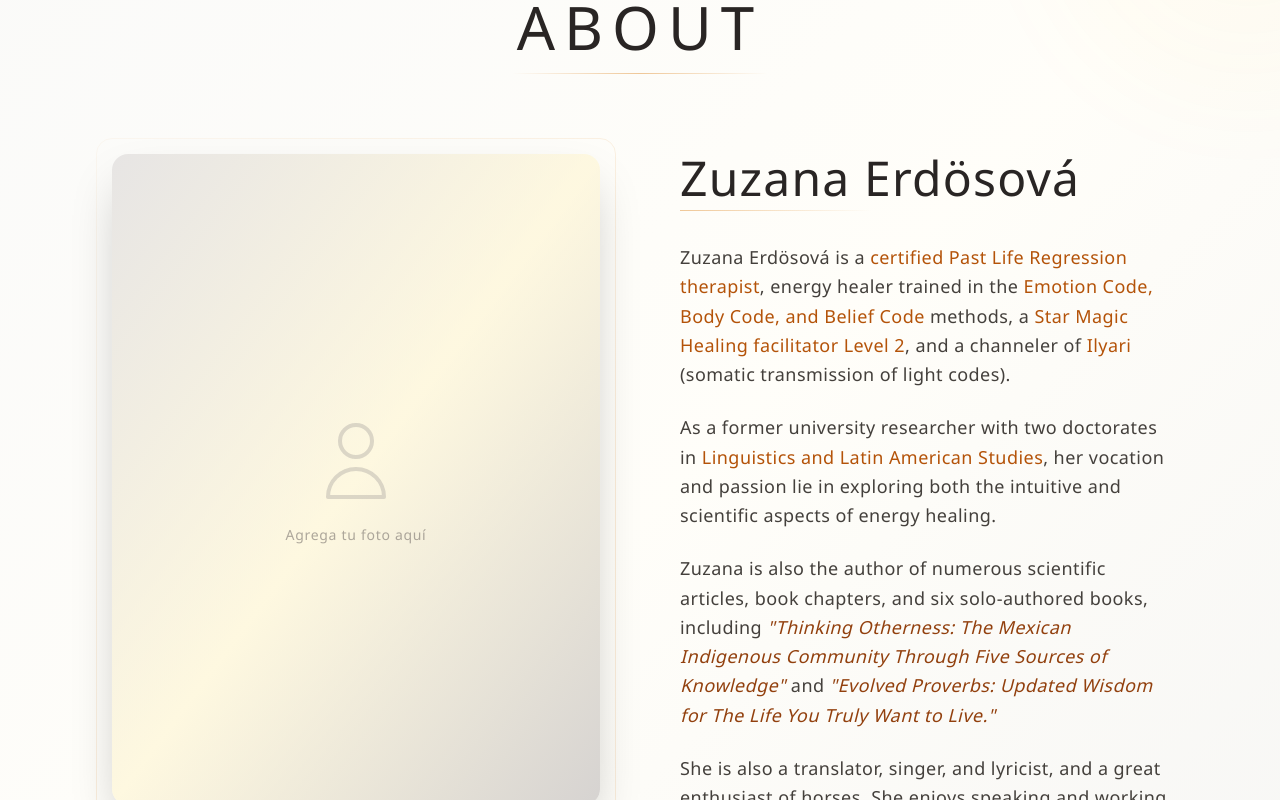
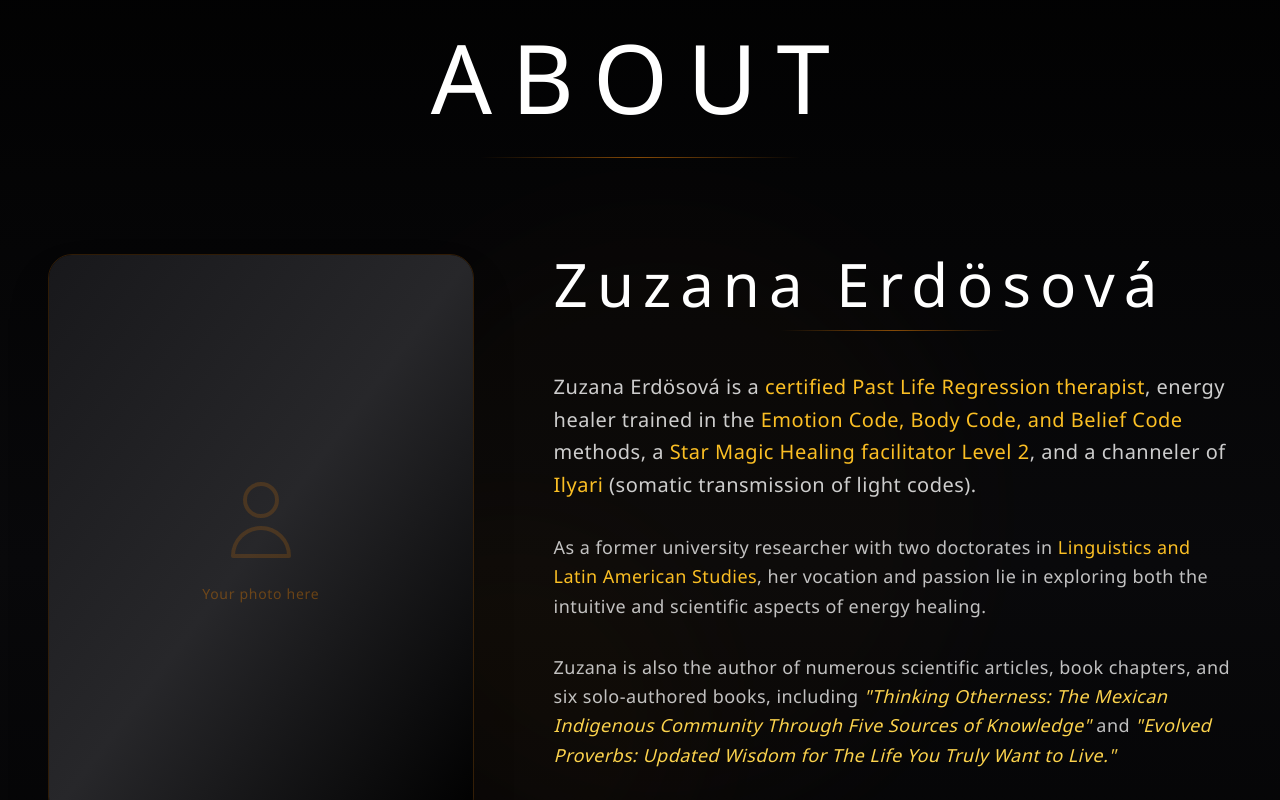
Before and after one commit to noirpraxis-dotcom/luis-virrueta-web, a React (Vite) app: page / in a window 1280 px wide. Shown: the part 1880-2680 px from the top of the page. Built offline with nearby package versions, Linux system fonts and the light colour scheme.

Commit message:
Elementos reutilizables y About cinematografico dark

```diff
--- a/src/components/About.jsx
+++ b/src/components/About.jsx
@@ -1,6 +1,11 @@
 import { motion } from 'framer-motion'
 import { useInView } from 'framer-motion'
 import { useRef } from 'react'
+import {
+  CinematicTitle,
+  GradientLine,
+  DecorativeBlur
+} from '../elementos/ElementosReutilizables'
 
 const About = () => {
   const ref = useRef(null)
@@ -10,61 +15,48 @@ const About = () => {
     <section
       id="about"
       ref={ref}
-      className="relative min-h-screen bg-gradient-to-br from-stone-50 via-amber-50/30 to-stone-100 py-24 lg:py-32 overflow-hidden"
+      className="relative min-h-screen bg-gradient-to-b from-black via-zinc-950 to-black py-32 lg:py-40 overflow-hidden"
     >
       {/* Efectos decorativos de fondo */}
       <div className="absolute inset-0 overflow-hidden pointer-events-none">
-        <motion.div
-          initial={{ opacity: 0, scale: 0.8 }}
-          animate={isInView ? { opacity: 0.03, scale: 1 } : {}}
-          transition={{ duration: 2 }}
-          className="absolute -top-40 -right-40 w-96 h-96 bg-amber-400 rounded-full blur-3xl"
-        />
-        <motion.div
-          initial={{ opacity: 0, scale: 0.8 }}
-          animate={isInView ? { opacity: 0.02, scale: 1 } : {}}
-          transition={{ duration: 2, delay: 0.3 }}
-          className="absolute -bottom-40 -left-40 w-96 h-96 bg-stone-400 rounded-full blur-3xl"
-        />
+        <DecorativeBlur position="top-right" color="amber" size="large" />
+        <DecorativeBlur position="bottom-left" color="amber" size="medium" />
       </div>
 
-      <div className="relative max-w-6xl mx-auto px-6 lg:px-12">
-        {/* Título de la sección */}
-        <motion.div
-          initial={{ opacity: 0, y: 30 }}
-          animate={isInView ? { opacity: 1, y: 0 } : {}}
-          transition={{ duration: 0.8, ease: [0.76, 0, 0.24, 1] }}
-          className="text-center mb-20"
-        >
-          <h2 className="text-5xl lg:text-6xl font-light text-stone-800 tracking-[0.15em] mb-4" style={{ fontFamily: 'Gotham, sans-serif' }}>
+      <div className="relative max-w-7xl mx-auto px-6 lg:px-12">
+        {/* Título cinematográfico de la sección */}
+        <div className="text-center mb-24">
+          <CinematicTitle size="large" delay={0}>
             ABOUT
-          </h2>
+          </CinematicTitle>
+
           <motion.div
             initial={{ scaleX: 0 }}
             animate={isInView ? { scaleX: 1 } : {}}
-            transition={{ duration: 1, delay: 0.3, ease: [0.76, 0, 0.24, 1] }}
-            className="h-px bg-gradient-to-r from-transparent via-amber-600/40 to-transparent mx-auto w-64"
-          />
-        </motion.div>
+            transition={{ duration: 1.5, delay: 0.3, ease: [0.76, 0, 0.24, 1] }}
+          >
+            <GradientLine width="w-80" color="amber" opacity="60" className="mt-8" />
+          </motion.div>
+        </div>
 
-        {/* Contenedor principal con imagen y texto */}
-        <div className="grid lg:grid-cols-2 gap-16 lg:gap-20 items-start">
-          {/* Espacio para la foto */}
+        {/* Contenedor principal con imagen y texto - Estilo cinematográfico */}
+        <div className="grid lg:grid-cols-5 gap-16 lg:gap-20 items-start max-w-7xl mx-auto">
+          {/* Espacio para la foto - 2 columnas */}
           <motion.div
             initial={{ opacity: 0, x: -50 }}
             animate={isInView ? { opacity: 1, x: 0 } : {}}
-            transition={{ duration: 0.8, delay: 0.2, ease: [0.76, 0, 0.24, 1] }}
-            className="relative group"
+            transition={{ duration: 1, delay: 0.4, ease: [0.76, 0, 0.24, 1] }}
+            className="lg:col-span-2 relative group"
           >
-            <div className="relative aspect-[3/4] overflow-hidden rounded-2xl shadow-2xl">
-              {/* Placeholder para la foto - Fondo elegante mientras subes la imagen */}
-              <div className="absolute inset-0 bg-gradient-to-br from-stone-200 via-amber-100/50 to-stone-300 flex items-center justify-center">
+            <div className="relative aspect-[3/4] overflow-hidden rounded-3xl shadow-2xl border border-amber-600/20">
+              {/* Placeholder para la foto - Estilo dark */}
+              <div className="absolute inset-0 bg-gradient-to-br from-zinc-900 via-zinc-800 to-black flex items-center justify-center">
                 <div className="text-center p-8">
-                  <svg className="w-24 h-24 mx-auto text-stone-400/40 mb-4" fill="none" viewBox="0 0 24 24" stroke="currentColor">
+                  <svg className="w-24 h-24 mx-auto text-amber-600/20 mb-4" fill="none" viewBox="0 0 24 24" stroke="currentColor">
                     <path strokeLinecap="round" strokeLinejoin="round" strokeWidth={1} d="M16 7a4 4 0 11-8 0 4 4 0 018 0zM12 14a7 7 0 00-7 7h14a7 7 0 00-7-7z" />
                   </svg>
-                  <p className="text-stone-500/60 text-sm tracking-wider font-light" style={{ fontFamily: 'Gotham, sans-serif' }}>
-                    Agrega tu foto aquí
+                  <p className="text-amber-600/40 text-sm tracking-wider font-light" style={{ fontFamily: 'Gotham, sans-serif' }}>
+                    Your photo here
                   </p>
                 </div>
               </div>
@@ -79,77 +71,78 @@ const About = () => {
 
               {/* Overlay decorativo en hover */}
               <motion.div
-                className="absolute inset-0 bg-gradient-to-t from-stone-900/20 to-transparent opacity-0 group-hover:opacity-100 transition-opacity duration-500"
+                className="absolute inset-0 bg-gradient-to-t from-amber-600/20 to-transparent opacity-0 group-hover:opacity-100 transition-opacity duration-500"
               />
             </div>
 
-            {/* Marco decorativo */}
+            {/* Marco decorativo brillante */}
             <motion.div
               initial={{ opacity: 0 }}
               animate={isInView ? { opacity: 1 } : {}}
-              transition={{ duration: 1, delay: 0.5 }}
-              className="absolute -inset-4 border border-amber-600/20 rounded-2xl -z-10"
+              transition={{ duration: 1.5, delay: 0.7 }}
+              className="absolute -inset-6 border border-amber-600/10 rounded-3xl -z-10 blur-sm"
             />
           </motion.div>
 
-          {/* Contenido de texto */}
+          {/* Contenido de texto - 3 columnas - Estilo cinematográfico */}
           <motion.div
             initial={{ opacity: 0, x: 50 }}
             animate={isInView ? { opacity: 1, x: 0 } : {}}
-            transition={{ duration: 0.8, delay: 0.4, ease: [0.76, 0, 0.24, 1] }}
-            className="flex flex-col justify-center space-y-8"
+            transition={{ duration: 1, delay: 0.6, ease: [0.76, 0, 0.24, 1] }}
+            className="lg:col-span-3 flex flex-col justify-center space-y-10"
           >
-            {/* Nombre */}
+            {/* Nombre cinematográfico */}
             <div>
-              <h3 className="text-4xl lg:text-5xl font-light text-stone-800 mb-2 tracking-wide" style={{ fontFamily: 'Gotham, sans-serif' }}>
+              <h3 className="text-5xl lg:text-6xl font-light text-white mb-4 tracking-[0.15em]" style={{ fontFamily: 'Gotham, sans-serif' }}>
                 Zuzana Erdösová
               </h3>
               <motion.div
                 initial={{ scaleX: 0 }}
                 animate={isInView ? { scaleX: 1 } : {}}
-                transition={{ duration: 0.8, delay: 0.6 }}
-                className="h-px bg-gradient-to-r from-amber-600/40 to-transparent w-48 origin-left"
-              />
+                transition={{ duration: 1, delay: 0.8 }}
+              >
+                <GradientLine width="w-56" color="amber" opacity="60" className="mx-0" />
+              </motion.div>
             </div>
 
-            {/* Descripción principal */}
+            {/* Descripción principal con estilo dark */}
             <motion.div
-              initial={{ opacity: 0, y: 20 }}
+              initial={{ opacity: 0, y: 30 }}
               animate={isInView ? { opacity: 1, y: 0 } : {}}
-              transition={{ duration: 0.8, delay: 0.7 }}
-              className="space-y-6"
+              transition={{ duration: 1, delay: 0.9 }}
+              className="space-y-8"
             >
-              <p className="text-stone-700 text-lg leading-relaxed font-light tracking-wide" style={{ fontFamily: 'Gotham, sans-serif' }}>
-                Zuzana Erdösová is a <span className="text-amber-700 font-normal">certified Past Life Regression therapist</span>, energy healer trained in the <span className="text-amber-700 font-normal">Emotion Code, Body Code, and Belief Code</span> methods, a <span className="text-amber-700 font-normal">Star Magic Healing facilitator Level 2</span>, and a channeler of <span className="text-amber-700 font-normal">Ilyari</span> (somatic transmission of light codes).
+              <p className="text-white/80 text-xl leading-relaxed font-light tracking-wide" style={{ fontFamily: 'Gotham, sans-serif' }}>
+                Zuzana Erdösová is a <span className="text-amber-400 font-normal">certified Past Life Regression therapist</span>, energy healer trained in the <span className="text-amber-400 font-normal">Emotion Code, Body Code, and Belief Code</span> methods, a <span className="text-amber-400 font-normal">Star Magic Healing facilitator Level 2</span>, and a channeler of <span className="text-amber-400 font-normal">Ilyari</span> (somatic transmission of light codes).
               </p>
 
-              <p className="text-stone-700 text-lg leading-relaxed font-light tracking-wide" style={{ fontFamily: 'Gotham, sans-serif' }}>
-                As a former university researcher with two doctorates in <span className="text-amber-700 font-normal">Linguistics and Latin American Studies</span>, her vocation and passion lie in exploring both the intuitive and scientific aspects of energy healing.
+              <p className="text-white/75 text-lg leading-relaxed font-light tracking-wide" style={{ fontFamily: 'Gotham, sans-serif' }}>
+                As a former university researcher with two doctorates in <span className="text-amber-400 font-normal">Linguistics and Latin American Studies</span>, her vocation and passion lie in exploring both the intuitive and scientific aspects of energy healing.
               </p>
 
-              <p className="text-stone-700 text-lg leading-relaxed font-light tracking-wide" style={{ fontFamily: 'Gotham, sans-serif' }}>
-                Zuzana is also the author of numerous scientific articles, book chapters, and six solo-authored books, including <em className="text-amber-800">"Thinking Otherness: The Mexican Indigenous Community Through Five Sources of Knowledge"</em> and <em className="text-amber-800">"Evolved Proverbs: Updated Wisdom for The Life You Truly Want to Live."</em>
+              <p className="text-white/75 text-lg leading-relaxed font-light tracking-wide" style={{ fontFamily: 'Gotham, sans-serif' }}>
+                Zuzana is also the author of numerous scientific articles, book chapters, and six solo-authored books, including <em className="text-amber-300">"Thinking Otherness: The Mexican Indigenous Community Through Five Sources of Knowledge"</em> and <em className="text-amber-300">"Evolved Proverbs: Updated Wisdom for The Life You Truly Want to Live."</em>
               </p>
 
-              <p className="text-stone-700 text-lg leading-relaxed font-light tracking-wide" style={{ fontFamily: 'Gotham, sans-serif' }}>
+              <p className="text-white/75 text-lg leading-relaxed font-light tracking-wide" style={{ fontFamily: 'Gotham, sans-serif' }}>
                 She is also a translator, singer, and lyricist, and a great enthusiast of horses. She enjoys speaking and working in several languages (English, Spanish, and her native Czech), and living in intercultural environments surrounded by beautiful nature.
               </p>
             </motion.div>
 
-            {/* Elementos decorativos / credenciales */}
+            {/* Credenciales elegantes estilo dark */}
             <motion.div
-              initial={{ opacity: 0, y: 20 }}
+              initial={{ opacity: 0, y: 30 }}
               animate={isInView ? { opacity: 1, y: 0 } : {}}
-              transition={{ duration: 0.8, delay: 0.9 }}
-              className="flex flex-wrap gap-3 pt-6"
+              transition={{ duration: 1, delay: 1.1 }}
+              className="flex flex-wrap gap-3 pt-8"
             >
               {['Past Life Regression', 'Energy Healing', 'Star Magic Level 2', 'Ilyari Channeler'].map((badge, index) => (
                 <motion.span
                   key={index}
                   initial={{ opacity: 0, scale: 0.8 }}
                   animate={isInView ? { opacity: 1, scale: 1 } : {}}
-                  transition={{ duration: 0.5, delay: 1 + index * 0.1 }}
-                  className="px-5 py-2 bg-white/60 backdrop-blur-sm border border-amber-600/20 rounded-full text-stone-700 text-sm tracking-wider font-light shadow-sm"
+                  transition={{ duration: 0.5, delay: 1.2 + index * 0.1 }}
+                  className="px-6 py-3 bg-white/5 backdrop-blur-sm border border-amber-600/30 rounded-full text-amber-400/90 text-sm tracking-[0.15em] uppercase font-light shadow-lg hover:bg-white/10 hover:border-amber-600/50 transition-all duration-300"
                   style={{ fontFamily: 'Gotham, sans-serif' }}
                 >
                   {badge}
--- /dev/null
+++ b/src/elementos/ElementosReutilizables.jsx
@@ -0,0 +1,194 @@
+import { motion } from 'framer-motion'
+
+/**
+ * Efecto de backdrop blur con fondo semi-transparente
+ * Úsalo para textos sobre imágenes o videos
+ */
+export const BackdropBlurCard = ({ children, className = "" }) => {
+  return (
+    <div className={`backdrop-blur-sm bg-black/10 p-6 rounded-2xl ${className}`}>
+      {children}
+    </div>
+  )
+}
+
+/**
+ * Botón elegante con borde y efecto hover
+ */
+export const GlassButton = ({
+  children,
+  href = "#",
+  className = "",
+  onClick = null
+}) => {
+  return (
+    <motion.a
+      href={href}
+      onClick={onClick}
+      whileHover={{ scale: 1.05, y: -2 }}
+      whileTap={{ scale: 0.95 }}
+      className={`inline-flex items-center gap-3 px-8 py-4 bg-white/10 backdrop-blur-md border border-white/30 rounded-full text-white text-sm tracking-[0.2em] uppercase font-light hover:bg-white/20 transition-all duration-300 shadow-2xl ${className}`}
+      style={{ fontFamily: 'Gotham, sans-serif' }}
+    >
+      {children}
+    </motion.a>
+  )
+}
+
+/**
+ * Línea decorativa con gradiente
+ */
+export const GradientLine = ({
+  width = "w-64",
+  color = "white",
+  opacity = "60",
+  className = ""
+}) => {
+  const colorClass = color === "amber"
+    ? `via-amber-600/${opacity}`
+    : `via-${color}/${opacity}`
+
+  return (
+    <div className={`h-px bg-gradient-to-r from-transparent ${colorClass} to-transparent mx-auto ${width} ${className}`} />
+  )
+}
+
+/**
+ * Título cinematográfico con animación
+ */
+export const CinematicTitle = ({
+  children,
+  size = "large",
+  delay = 0,
+  className = ""
+}) => {
+  const sizeClasses = {
+    small: "text-4xl lg:text-5xl",
+    medium: "text-5xl lg:text-6xl",
+    large: "text-6xl lg:text-8xl"
+  }
+
+  return (
+    <motion.h1
+      initial={{ opacity: 0, y: 50 }}
+      animate={{ opacity: 1, y: 0 }}
+      transition={{ duration: 1.2, delay, ease: [0.76, 0, 0.24, 1] }}
+      className={`text-white ${sizeClasses[size]} font-light tracking-[0.2em] ${className}`}
+      style={{ fontFamily: 'Gotham, sans-serif' }}
+    >
+      {children}
+    </motion.h1>
+  )
+}
+
+/**
+ * Overlay oscuro con gradiente para videos/imágenes
+ */
+export const DarkOverlay = ({
+  direction = "bottom",
+  intensity = "strong",
+  className = ""
+}) => {
+  const directions = {
+    top: "bg-gradient-to-b",
+    bottom: "bg-gradient-to-t",
+    full: "bg-gradient-to-b"
+  }
+
+  const intensities = {
+    light: "from-black/20 via-black/10 to-transparent",
+    medium: "from-black/40 via-black/20 to-transparent",
+    strong: "from-black/60 via-black/30 to-transparent"
+  }
+
+  return (
+    <div className={`absolute inset-0 ${directions[direction]} ${intensities[intensity]} ${className}`} />
+  )
+}
+
+/**
+ * Flecha animada para botones "Ver más"
+ */
+export const AnimatedArrow = ({ direction = "down" }) => {
+  const rotation = {
+    down: 0,
+    up: 180,
+    right: -90,
+    left: 90
+  }
+
+  const animation = direction === "down" || direction === "up"
+    ? { y: [0, 5, 0] }
+    : { x: [0, 5, 0] }
+
+  return (
+    <motion.svg
+      className="w-5 h-5"
+      fill="none"
+      viewBox="0 0 24 24"
+      stroke="currentColor"
+      animate={animation}
+      transition={{ duration: 1.5, repeat: Infinity, ease: "easeInOut" }}
+      style={{ transform: `rotate(${rotation[direction]}deg)` }}
+    >
+      <path strokeLinecap="round" strokeLinejoin="round" strokeWidth={2} d="M19 9l-7 7-7-7" />
+    </motion.svg>
+  )
+}
+
+/**
+ * Indicador de scroll animado
+ */
+export const ScrollIndicator = () => {
+  return (
+    <motion.div
+      initial={{ opacity: 0 }}
+      animate={{ opacity: 1 }}
+      transition={{ duration: 1, delay: 1.5 }}
+      className="w-6 h-10 border-2 border-white/40 rounded-full flex items-start justify-center p-2"
+    >
+      <motion.div
+        animate={{ y: [0, 12, 0] }}
+        transition={{ duration: 2, repeat: Infinity, ease: "easeInOut" }}
+        className="w-1.5 h-1.5 bg-white/60 rounded-full"
+      />
+    </motion.div>
+  )
+}
+
+/**
+ * Efecto decorativo de fondo con blur
+ */
+export const DecorativeBlur = ({
+  position = "top-right",
+  color = "amber",
+  size = "medium"
+}) => {
+  const positions = {
+    "top-right": "top-1/4 right-1/4",
+    "top-left": "-top-40 -left-40",
+    "bottom-right": "-bottom-40 -right-40",
+    "bottom-left": "bottom-1/4 left-1/4"
+  }
+
+  const sizes = {
+    small: "w-64 h-64",
+    medium: "w-96 h-96",
+    large: "w-[600px] h-[600px]"
+  }
+
+  const colors = {
+    amber: "bg-amber-600",
+    white: "bg-white",
+    stone: "bg-stone-400"
+  }
+
+  return (
+    <motion.div
+      initial={{ opacity: 0, scale: 0.8 }}
+      animate={{ opacity: 0.02, scale: 1 }}
+      transition={{ duration: 2 }}
+      className={`absolute ${positions[position]} ${sizes[size]} ${colors[color]} rounded-full blur-3xl`}
+    />
+  )
+}
```
